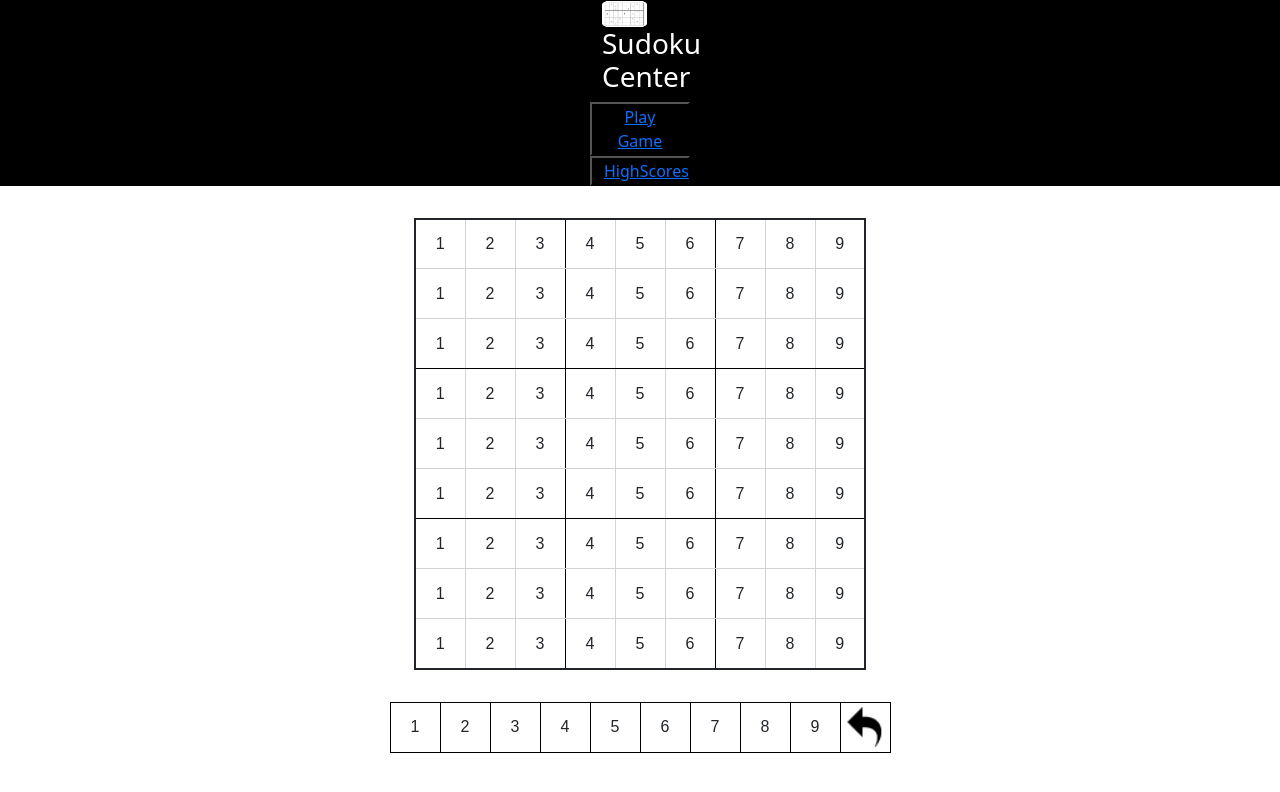
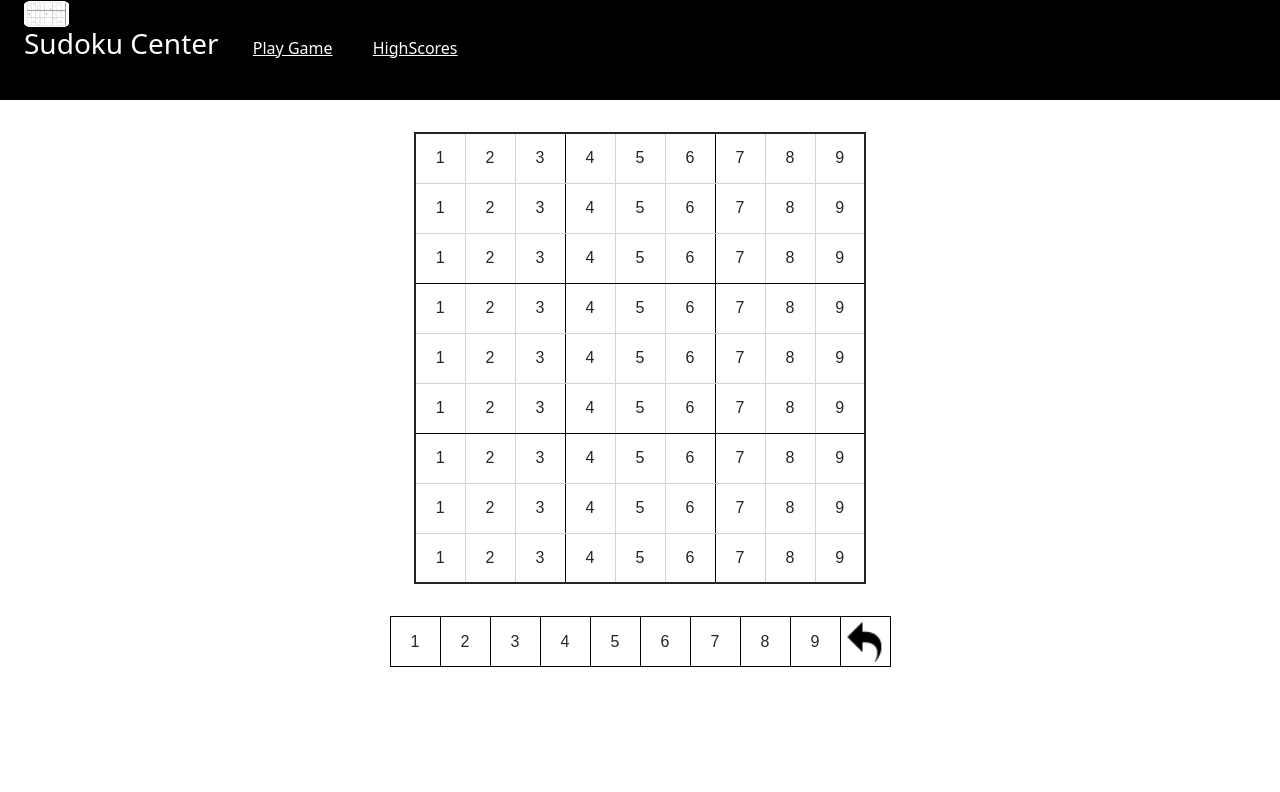
Before and after one commit to Andrew-Clegg/Web-Apps, a plain HTML site: page sudoku_game/sudoku.html in a window 1280 px wide. Drawn offline with nearby package versions, Linux system fonts and the light colour scheme.

Commit message:
header almost complete

```diff
--- a/sudoku_game/Styles/sudoku.css
+++ b/sudoku_game/Styles/sudoku.css
@@ -1,9 +1,19 @@
 /*empty*/
 .hcontainer {
     background: black;
-    background-size: 800px auto;
+    height: 100px;
   }
 
+a:link, a:visited{
+    background-color: black;
+    color: white;
+}
+.headbutton{
+    background-color: black;
+    color: white;
+    border: transparent;
+
+}
 .user-input{
     background-color: #f2f2f2;
 }
@@ -12,20 +22,12 @@
     background-color: #f76c5e;
 }
 
-.row {
-    display: flex;
-    flex-wrap: wrap;
-    margin-top: auto;
-    margin-right: auto;
-    margin-left: auto;
-    width: 100px;
+.menu li{
+    display: inline-block;
+    margin-left: 1.5rem;
 }
   /*HIGHSCORES STYLING SECITON-------------------------------------------------------------------*/
-.headbutton{
-    background-color: black;
-    color: white;
 
-}
 
 .stats{
     margin-top: 2rem;
--- a/sudoku_game/sudoku.html
+++ b/sudoku_game/sudoku.html
@@ -14,12 +14,14 @@
 
 <body>
     <div class="hcontainer">
-         <div class="row">
-            <div><img src="Images/logo.gif" width="45" height="26"></div>
-            <h3 class="headbutton">Sudoku Center</h3>
-            <button class="headbutton"><a href="sudoku.html">Play Game</a></button>
-            <button class="headbutton"><a href="highscores.html">HighScores</a></button>
+        <div class="menu">
+            <div><li><img src="Images/logo.gif" width="45" height="26"></li></div>
+            <li><h3 class="headbutton">Sudoku Center</h3></li>
+            <li><button class="headbutton"><a href="sudoku.html">Play Game</a></button></li>
+            <li><button class="headbutton"><a href="highscores.html">HighScores</a></button></li>
         </div>
+
+
     </div>
 
     <section class="gameboard">
```
Also changed, not shown: sudoku_game/highscores.html (+7 -7 lines).
